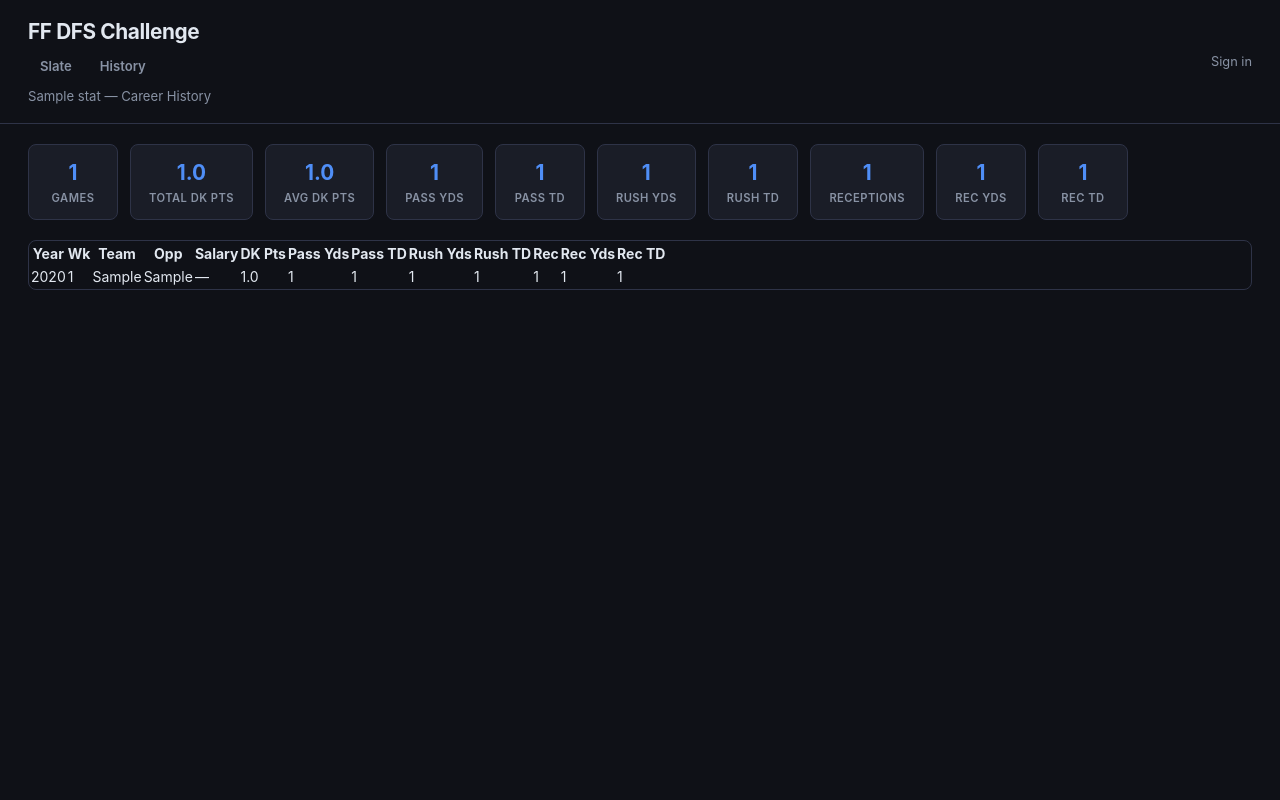
After one commit to art3kr/ff_dfs_site, a Flask app: page /players/1 in a window 1280 px wide. The commit adds this page. Run offline with Flask 3, Linux system fonts and the light colour scheme; tables that the repository leaves empty hold one stand-in row (values such as "Sample post"); some libraries are stand-ins or nearby versions.

Commit message:
adding player page

```diff
--- a/app.py
+++ b/app.py
@@ -984,6 +984,7 @@ def history():
             s.dk_salary       AS dk_salary,
             s.projected_pts   AS projected_pts,
             s.ownership_pct   AS ownership_pct,
+            hp.pfr_id              AS pfr_id,
             hp.dk_pts             AS dk_pts_computed,
             hp.dk_pts_pfr_reported AS dk_pts_pfr_reported,
             hp.pass_yds AS pass_yds, hp.pass_td AS pass_td, hp.pass_int AS pass_int,
@@ -1011,6 +1012,70 @@ def history():
                            year=sel_year, week=sel_week,
                            available_years=available_years,
                            available_weeks_by_year=available_weeks_by_year)
+
+
+@app.route("/players/<pfr_id>")
+def player_career(pfr_id):
+    """
+    Full career page for one player: every year/week of real stats we
+    have, with salary + value context left-joined in from
+    hist_dfs_salaries wherever a match exists (same name_normalized
+    join used on /history — salary coverage may be incomplete for
+    some years, stats will still show either way).
+    """
+    ph = _ph()
+
+    # Basic player identity (name, positions played — some players
+    # switch position over a career, e.g. a WR moving to a return role)
+    info = db_fetchone(f"""
+        SELECT name, pfr_id
+        FROM hist_player_stats
+        WHERE pfr_id = {ph}
+        ORDER BY year DESC, week DESC
+        LIMIT 1
+    """, (pfr_id,))
+
+    if info is None:
+        return render_template("player.html", found=False, pfr_id=pfr_id,
+                               name=None, games=[], career_totals=None)
+
+    games = db_fetchall(f"""
+        SELECT
+            hp.year AS year, hp.week AS week, hp.game_date AS game_date,
+            hp.team AS team, hp.opponent AS opponent, hp.home_away AS home_away,
+            hp.position AS position,
+            hp.dk_pts AS dk_pts_computed, hp.dk_pts_pfr_reported AS dk_pts_pfr_reported,
+            hp.pass_cmp AS pass_cmp, hp.pass_att AS pass_att, hp.pass_yds AS pass_yds,
+            hp.pass_td AS pass_td, hp.pass_int AS pass_int,
+            hp.rush_att AS rush_att, hp.rush_yds AS rush_yds, hp.rush_td AS rush_td,
+            hp.rec_tgt AS rec_tgt, hp.rec AS rec, hp.rec_yds AS rec_yds, hp.rec_td AS rec_td,
+            s.dk_salary AS dk_salary
+        FROM hist_player_stats hp
+        LEFT JOIN hist_dfs_salaries s
+            ON  s.year = hp.year AND s.week = hp.week
+            AND s.name_normalized = hp.name_normalized
+        WHERE hp.pfr_id = {ph}
+        ORDER BY hp.year DESC, hp.week DESC
+    """, (pfr_id,))
+
+    # Career-level summary stats (best-effort — uses PFR-reported dk_pts
+    # where available, falls back to computed)
+    totals = db_fetchone(f"""
+        SELECT
+            COUNT(*) AS games_played,
+            SUM(COALESCE(dk_pts_pfr_reported, dk_pts)) AS total_dk_pts,
+            AVG(COALESCE(dk_pts_pfr_reported, dk_pts)) AS avg_dk_pts,
+            SUM(pass_yds) AS total_pass_yds, SUM(pass_td) AS total_pass_td,
+            SUM(rush_yds) AS total_rush_yds, SUM(rush_td) AS total_rush_td,
+            SUM(rec)      AS total_rec,      SUM(rec_yds) AS total_rec_yds,
+            SUM(rec_td)   AS total_rec_td
+        FROM hist_player_stats
+        WHERE pfr_id = {ph}
+    """, (pfr_id,))
+
+    return render_template("player.html",
+                           found=True, pfr_id=pfr_id, name=info["name"],
+                           games=games, career_totals=totals)
 
 
 @app.route("/submit-lineup", methods=["POST"])
--- a/static/style.css
+++ b/static/style.css
@@ -567,3 +567,52 @@ header {
 #history-table tbody tr:hover {
     background: var(--bg-hover);
 }
+
+/* -----------------------------------------------------------------------
+   Player career page — summary stat boxes
+   ----------------------------------------------------------------------- */
+
+.career-summary {
+    display: flex;
+    flex-wrap: wrap;
+    gap: 12px;
+    margin-bottom: 20px;
+}
+
+.summary-stat {
+    background: var(--bg-surface);
+    border: 1px solid var(--border);
+    border-radius: 8px;
+    padding: 12px 18px;
+    min-width: 90px;
+    text-align: center;
+}
+
+.summary-value {
+    display: block;
+    font-size: 1.3rem;
+    font-weight: 700;
+    color: var(--accent);
+}
+
+.summary-label {
+    display: block;
+    font-size: 0.7rem;
+    font-weight: 600;
+    color: var(--text-muted);
+    text-transform: uppercase;
+    letter-spacing: 0.04em;
+    margin-top: 2px;
+}
+
+/* Player name links inside the history table */
+.player-link {
+    color: var(--text);
+    text-decoration: none;
+    border-bottom: 1px dotted var(--text-muted);
+}
+
+.player-link:hover {
+    color: var(--accent);
+    border-bottom-color: var(--accent);
+}
--- /dev/null
+++ b/templates/player.html
@@ -0,0 +1,146 @@
+<!DOCTYPE html>
+<html lang="en">
+<head>
+    <meta charset="UTF-8">
+    <meta name="viewport" content="width=device-width, initial-scale=1.0">
+    <title>FF DFS Challenge — {{ name if found else 'Player Not Found' }}</title>
+    <link rel="stylesheet" href="{{ url_for('static', filename='style.css') }}">
+</head>
+<body>
+
+<header>
+    <div class="header-left">
+        <h1>FF DFS Challenge</h1>
+        <nav class="main-nav">
+            <a href="{{ url_for('slate') }}" class="nav-link">Slate</a>
+            <a href="{{ url_for('history') }}" class="nav-link">History</a>
+        </nav>
+        {% if found %}
+            <p class="subtitle">{{ name }} &mdash; Career History</p>
+        {% else %}
+            <p class="subtitle">No data found for player id "{{ pfr_id }}"</p>
+        {% endif %}
+    </div>
+    <div class="header-right">
+        {% if current_user.is_authenticated %}
+            <span class="user-badge">{{ current_user.username }}</span>
+            <a href="{{ url_for('logout') }}" class="logout-link">Sign out</a>
+        {% else %}
+            <a href="{{ url_for('login') }}" class="login-link">Sign in</a>
+        {% endif %}
+    </div>
+</header>
+
+<main class="history-main">
+
+{% if not found %}
+    <p class="empty-state">
+        No career data found for this player. <a href="{{ url_for('history') }}">Back to History</a>
+    </p>
+{% else %}
+
+    {% if career_totals and career_totals['games_played'] %}
+    <div class="career-summary">
+        <div class="summary-stat">
+            <span class="summary-value">{{ career_totals['games_played'] }}</span>
+            <span class="summary-label">Games</span>
+        </div>
+        <div class="summary-stat">
+            <span class="summary-value">{{ "%.1f"|format(career_totals['total_dk_pts']) if career_totals['total_dk_pts'] else '—' }}</span>
+            <span class="summary-label">Total DK Pts</span>
+        </div>
+        <div class="summary-stat">
+            <span class="summary-value">{{ "%.1f"|format(career_totals['avg_dk_pts']) if career_totals['avg_dk_pts'] else '—' }}</span>
+            <span class="summary-label">Avg DK Pts</span>
+        </div>
+        {% if career_totals['total_pass_yds'] %}
+        <div class="summary-stat">
+            <span class="summary-value">{{ "{:,}".format(career_totals['total_pass_yds']|int) }}</span>
+            <span class="summary-label">Pass Yds</span>
+        </div>
+        <div class="summary-stat">
+            <span class="summary-value">{{ career_totals['total_pass_td']|int }}</span>
+            <span class="summary-label">Pass TD</span>
+        </div>
+        {% endif %}
+        {% if career_totals['total_rush_yds'] %}
+        <div class="summary-stat">
+            <span class="summary-value">{{ "{:,}".format(career_totals['total_rush_yds']|int) }}</span>
+            <span class="summary-label">Rush Yds</span>
+        </div>
+        <div class="summary-stat">
+            <span class="summary-value">{{ career_totals['total_rush_td']|int }}</span>
+            <span class="summary-label">Rush TD</span>
+        </div>
+        {% endif %}
+        {% if career_totals['total_rec'] %}
+        <div class="summary-stat">
+            <span class="summary-value">{{ career_totals['total_rec']|int }}</span>
+            <span class="summary-label">Receptions</span>
+        </div>
+        <div class="summary-stat">
+            <span class="summary-value">{{ "{:,}".format(career_totals['total_rec_yds']|int) }}</span>
+            <span class="summary-label">Rec Yds</span>
+        </div>
+        <div class="summary-stat">
+            <span class="summary-value">{{ career_totals['total_rec_td']|int }}</span>
+            <span class="summary-label">Rec TD</span>
+        </div>
+        {% endif %}
+    </div>
+    {% endif %}
+
+    {% if games %}
+    <div class="table-wrapper">
+        <table id="history-table">
+            <thead>
+                <tr>
+                    <th data-col="year">Year</th>
+                    <th data-col="week">Wk</th>
+                    <th data-col="team">Team</th>
+                    <th data-col="opponent">Opp</th>
+                    <th data-col="salary"   class="right">Salary</th>
+                    <th data-col="dk_pts"   class="right">DK Pts</th>
+                    <th data-col="pass_yds" class="right">Pass Yds</th>
+                    <th data-col="pass_td"  class="right">Pass TD</th>
+                    <th data-col="rush_yds" class="right">Rush Yds</th>
+                    <th data-col="rush_td"  class="right">Rush TD</th>
+                    <th data-col="rec"      class="right">Rec</th>
+                    <th data-col="rec_yds"  class="right">Rec Yds</th>
+                    <th data-col="rec_td"   class="right">Rec TD</th>
+                </tr>
+            </thead>
+            <tbody>
+                {% for g in games %}
+                {% set actual = g['dk_pts_pfr_reported'] if g['dk_pts_pfr_reported'] is not none else g['dk_pts_computed'] %}
+                <tr>
+                    <td>{{ g['year'] }}</td>
+                    <td>{{ g['week'] }}</td>
+                    <td>{{ g['team'] }}</td>
+                    <td>{{ g['opponent'] }}</td>
+                    <td class="right">{{ "${:,}".format(g['dk_salary']) if g['dk_salary'] else '—' }}</td>
+                    <td class="right">{{ "%.1f"|format(actual) if actual is not none else '—' }}</td>
+                    <td class="right">{{ g['pass_yds'] if g['pass_yds'] else '—' }}</td>
+                    <td class="right">{{ g['pass_td']  if g['pass_td']  else '—' }}</td>
+                    <td class="right">{{ g['rush_yds'] if g['rush_yds'] else '—' }}</td>
+                    <td class="right">{{ g['rush_td']  if g['rush_td']  else '—' }}</td>
+                    <td class="right">{{ g['rec']      if g['rec']      else '—' }}</td>
+                    <td class="right">{{ g['rec_yds']  if g['rec_yds']  else '—' }}</td>
+                    <td class="right">{{ g['rec_td']   if g['rec_td']   else '—' }}</td>
+                </tr>
+                {% endfor %}
+            </tbody>
+        </table>
+    </div>
+    {% else %}
+    <p class="empty-state">No game data found for this player.</p>
+    {% endif %}
+
+{% endif %}
+
+</main>
+
+<script src="{{ url_for('static', filename='history.js') }}"></script>
+
+</body>
+</html>
```
Also changed, not shown: scrapers/check_name_match_rate.py (added, +117 -0 lines), templates/history.html (+7 -1 lines), 1 other file.
